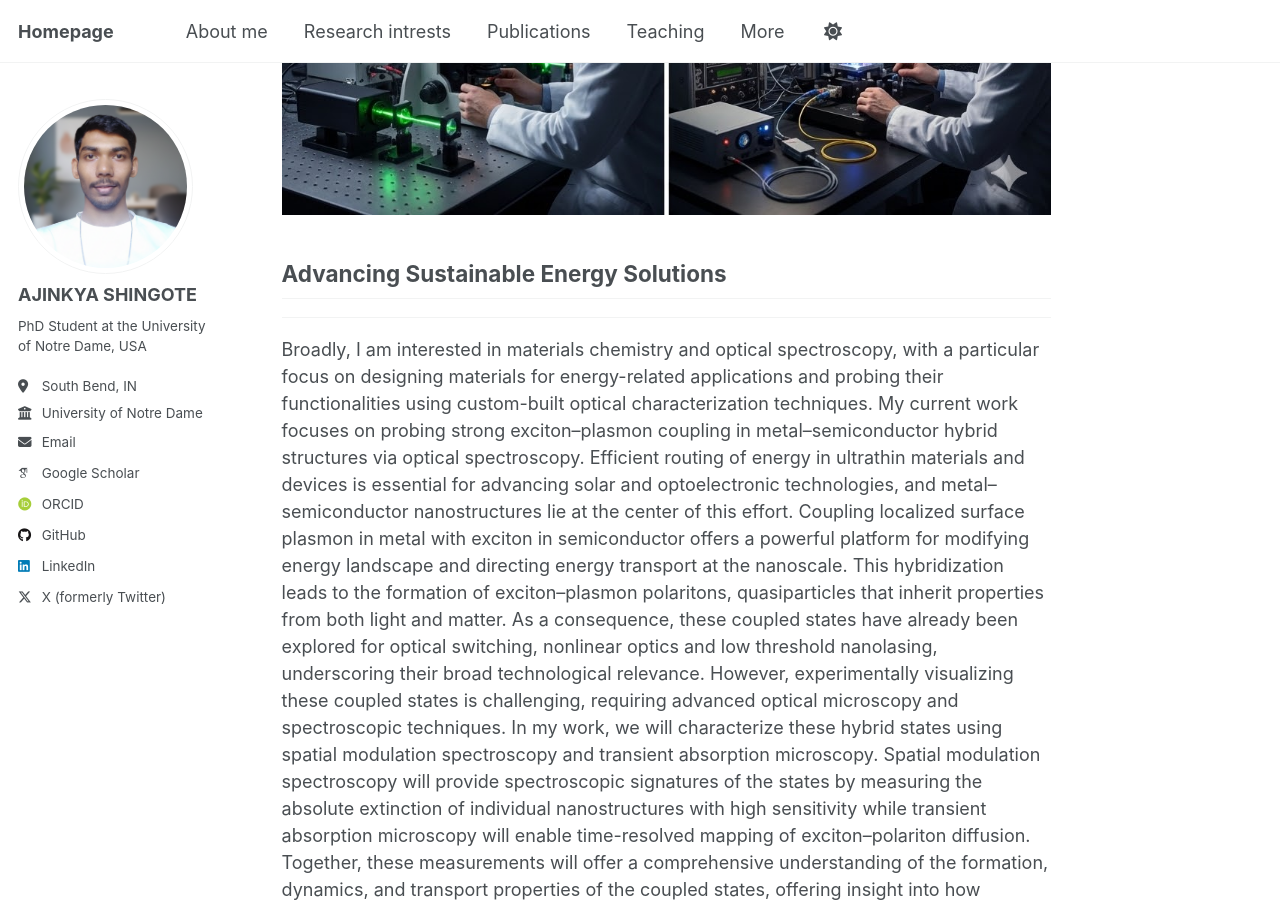
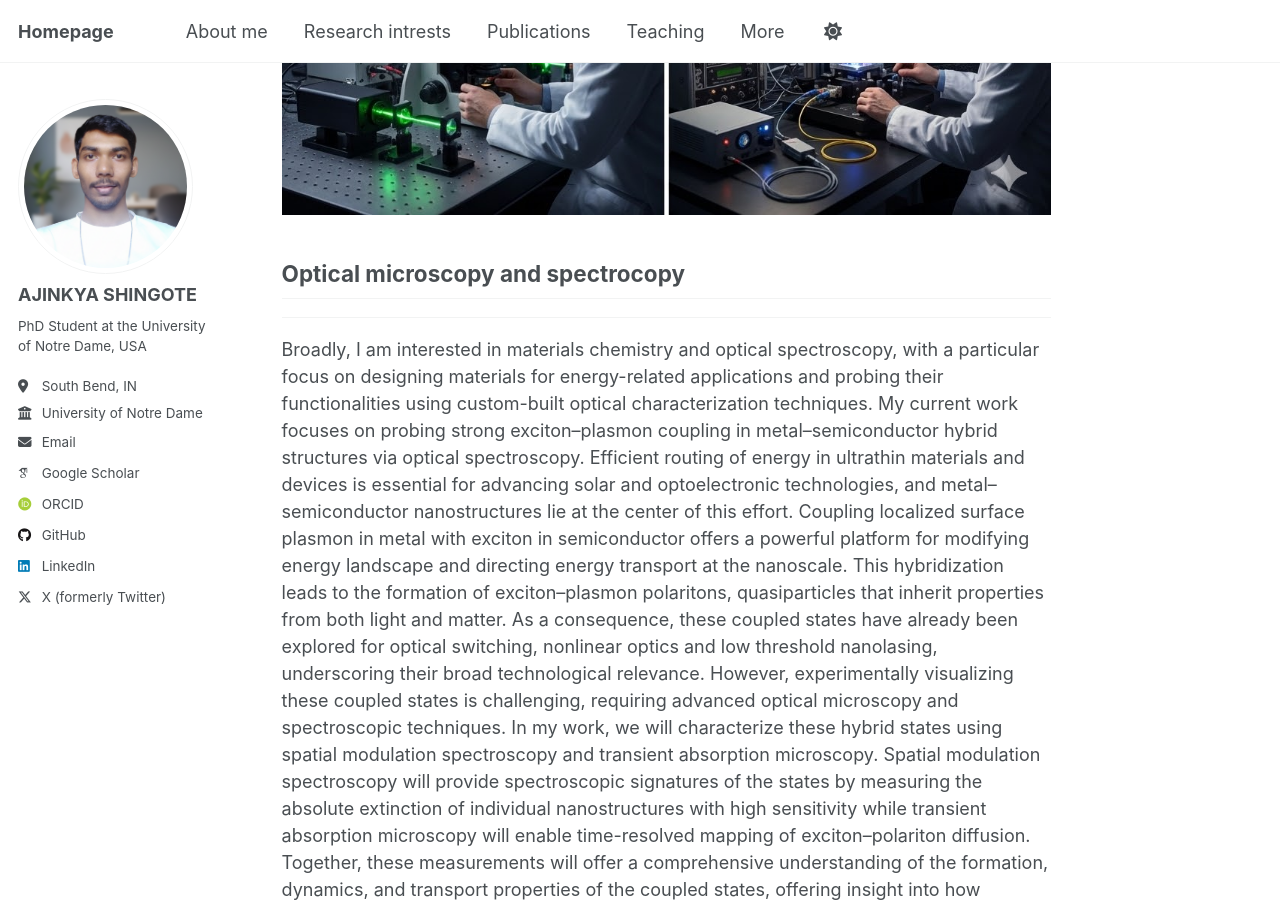
Before and after one commit to ajinkya-ss/ajinkya-ss, a Jekyll site: the page built from _portfolio/portfolio-1.md, in a window 1280 px wide and 900 px high, scrolled down 750 px. Built offline with Jekyll 4.4.1, drawn with Linux system fonts in a browser that asks for light colours; some web fonts are replaced; a script that is not in the unit is left out.

Commit message:
Update portfolio-1.md

```diff
--- a/_portfolio/portfolio-1.md
+++ b/_portfolio/portfolio-1.md
@@ -6,7 +6,7 @@ collection: portfolio
 <div class="banner-section" aria-hidden="false">
   <img src="{{ '/images/Hartland lab.jpg' | relative_url }}" alt="Banner" class="banner-full">
   <div class="banner-overlay" role="banner">
-    <h2>Advancing Sustainable Energy Solutions</h2>
+    <h2>Optical microscopy and spectrocopy</h2>
   </div>
 </div>
 ---
```
